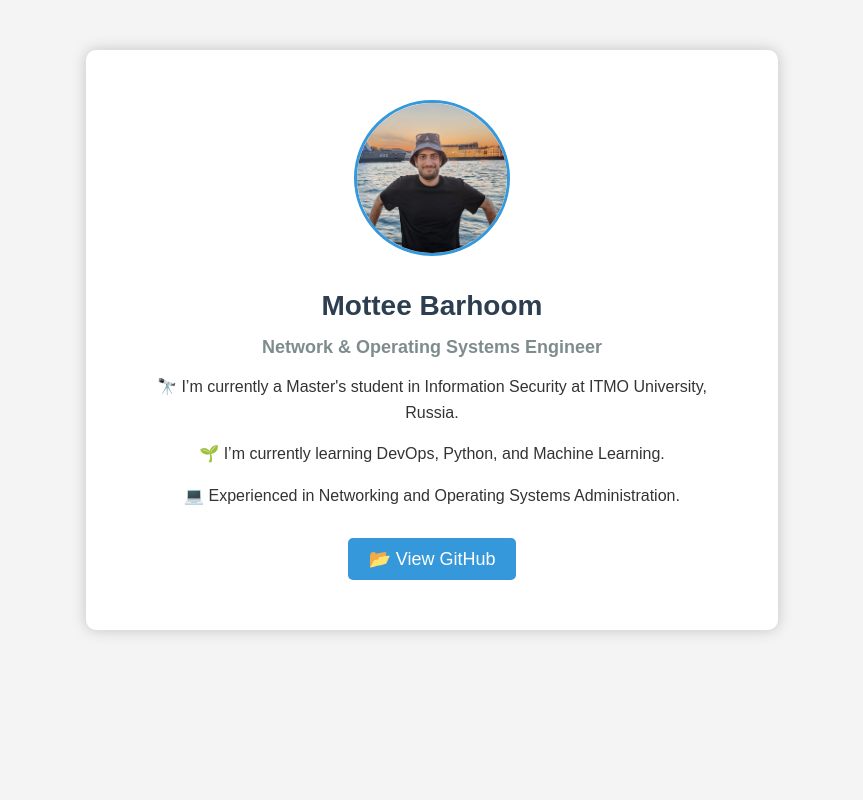
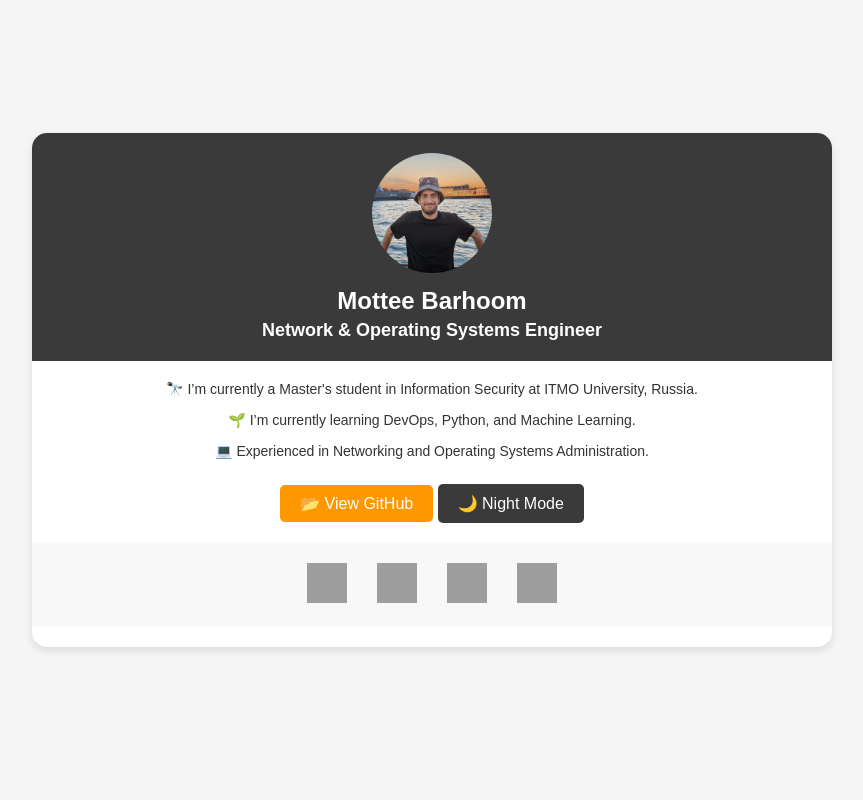
Before and after one commit to mottee-barhoom/mottee-barhoom.github.io, a Flask app: page /profile in a window 1280 px wide. Shown: the whole page, without its empty margins (208-1071 px from the left). Run offline with Flask 3, Linux system fonts and the light colour scheme; grey boxes are pictures that could not be loaded.

Commit message:
Last edition

```diff
--- /dev/null
+++ b/static/script.js
@@ -0,0 +1,14 @@
+document.addEventListener("DOMContentLoaded", function() {
+    const changeBtn = document.getElementById("changeContentBtn");
+    const modeToggle = document.getElementById("modeToggle");
+
+    // Switch between Night/Light Mode
+    modeToggle.addEventListener("click", function() {
+        document.body.classList.toggle("dark-mode");
+        if (document.body.classList.contains("dark-mode")) {
+            modeToggle.textContent = "☀️ Light Mode";
+        } else {
+            modeToggle.textContent = "🌙 Night Mode";
+        }
+    });
+});
--- a/static/styles.css
+++ b/static/styles.css
@@ -1,63 +1,163 @@
-/* Global Styles */
+/* General Reset */
+* {
+    margin: 0;
+    padding: 0;
+    box-sizing: border-box;
+}
+
+/* Body styling */
 body {
     font-family: 'Arial', sans-serif;
-    background-color: #f4f4f4;
+    background-color: #f5f5f5;
+    color: #333;
+    display: flex;
+    justify-content: center;
+    align-items: center;
+    height: 100vh;
+    padding: 20px;
+    transition: background-color 0.3s, color 0.3s;
+    flex-direction: column; /* To stack the content vertically */
+}
+
+/* Main container */
+.main-container {
+    width: 100%;
+    max-width: 800px; /* Larger width to cover more space */
+    display: flex;
+    justify-content: center;
+    align-items: center;
+    flex-direction: column; /* Center all content vertically */
+}
+
+/* Profile card styling */
+.profile-card {
+    background-color: #fff;
+    border-radius: 15px;
+    box-shadow: 0 4px 8px rgba(0, 0, 0, 0.1);
+    width: 100%;
+    overflow: hidden;
+    margin-bottom: 20px; /* Add some spacing below */
+    transition: transform 0.3s ease;
+    padding-bottom: 20px; /* Extra space at the bottom */
+}
+
+/* Hover effect */
+.profile-card:hover {
+    transform: scale(1.02);
+}
+
+/* Profile header */
+.profile-header {
+    text-align: center;
+    padding: 20px;
+    background-color: #3a3a3a;
+    color: white;
+}
+
+.profile-pic {
+    width: 120px;
+    height: 120px;
+    border-radius: 50%;
+    margin-bottom: 10px;
+}
+
+.name-title h1 {
+    font-size: 24px;
+    font-weight: bold;
+}
+
+.name-title h2 {
+    font-size: 18px;
+    margin-top: 5px;
+}
+
+/* Profile body */
+.profile-body {
+    padding: 20px;
     text-align: center;
 }
 
-.container {
-    width: 50%;
-    margin: auto;
-    margin-top: 50px;
-    background: white;
-    padding: 30px;
-    border-radius: 10px;
-    box-shadow: 0px 0px 15px rgba(0, 0, 0, 0.2);
-}
-
-.profile-card {
-    padding: 20px;
-}
-
-.profile-pic {
-    width: 150px;
-    height: 150px;
-    border-radius: 50%;
-    margin-bottom: 20px;
-    border: 3px solid #3498db;
-}
-
-h1 {
-    font-size: 28px;
-    margin: 10px 0;
-    color: #2c3e50;
-}
-
-h2 {
-    font-size: 18px;
-    color: #7f8c8d;
+.profile-body p {
+    font-size: 14px;
     margin-bottom: 15px;
 }
 
-p {
+.github-btn {
+    background-color: #ff9800;
+    color: white;
+    padding: 10px 20px;
     font-size: 16px;
-    line-height: 1.6;
-    color: #333;
-    margin-bottom: 10px;
-}
-
-.github-btn {
-    display: inline-block;
-    padding: 10px 20px;
-    background-color: #3498db;
-    color: white;
+    border: none;
+    border-radius: 5px;
+    cursor: pointer;
+    transition: all 0.3s ease;
     text-decoration: none;
-    font-size: 18px;
-    border-radius: 5px;
-    margin-top: 20px;
-    transition: 0.3s ease-in-out;
 }
 
 .github-btn:hover {
-    background-color: #2980b9;
+    background-color: #e68a00;
 }
+
+.mode-toggle-btn {
+    background-color: #3a3a3a;
+    color: white;
+    padding: 10px 20px;
+    font-size: 16px;
+    border: none;
+    border-radius: 5px;
+    cursor: pointer;
+    margin-top: 10px;
+}
+
+.mode-toggle-btn:hover {
+    background-color: #555;
+}
+
+/* Footer section with social links */
+.footer {
+    display: flex;
+    justify-content: center;
+    align-items: center;
+    padding: 20px;
+    background-color: #f8f8f8;
+}
+
+.footer a {
+    margin: 0 15px; /
+}
+
+.footer img {
+    width: 40px;
+    height: 40px;
+    transition: transform 0.3s;
+}
+
+.footer img:hover {
+    transform: scale(1.1);
+}
+
+/* Dark mode styles */
+body.dark-mode {
+    background-color: #333;
+    color: #f5f5f5;
+}
+
+body.dark-mode .profile-card {
+    background-color: #444;
+}
+
+body.dark-mode .profile-header {
+    background-color: #222;
+}
+
+body.dark-mode .github-btn {
+    background-color: #555;
+}
+
+body.dark-mode .mode-toggle-btn {
+    background-color: #ff9800;
+}
+
+body.dark-mode .mode-toggle-btn:hover {
+    background-color: #e68a00;
+}
--- a/templates/index.html
+++ b/templates/index.html
@@ -1,22 +1,56 @@
 <!DOCTYPE html>
 <html lang="en">
+
 <head>
     <meta charset="UTF-8">
     <meta name="viewport" content="width=device-width, initial-scale=1.0">
     <title>Mottee Barhoom - Profile</title>
-    <link rel="stylesheet" href="static/styles.css">
+    <link rel="stylesheet" href="{{ url_for('static', filename='styles.css') }}">
+    <script defer src="{{ url_for('static', filename='script.js') }}"></script>
 </head>
+
 <body>
-    <div class="container">
+
+    <div class="main-container">
         <div class="profile-card">
-            <img src="static/profile.jpg" alt="Mottee Barhoom" class="profile-pic">
+            <div class="profile-header">
+                <img src="{{ url_for('static', filename='profile.jpg') }}" alt="Profile Picture" class="profile-pic">
+                <div class="name-title">
                     <h1>Mottee Barhoom</h1>
                     <h2>Network & Operating Systems Engineer</h2>
+                </div>
+            </div>
+
+            <div class="profile-body">
                 <p>🔭 I’m currently a Master's student in Information Security at ITMO University, Russia.</p>
                 <p>🌱 I’m currently learning DevOps, Python, and Machine Learning.</p>
                 <p>💻 Experienced in Networking and Operating Systems Administration.</p>
+
+                <!-- GitHub Link -->
                 <a href="https://github.com/mottee-barhoom" target="_blank" class="github-btn">📂 View GitHub</a>
+
+                <!-- Night/Light Mode Toggle -->
+                <button id="modeToggle" class="mode-toggle-btn">🌙 Night Mode</button>
+            </div>
+
+            <div class="footer">
+                <a href="https://www.linkedin.com/in/mottee-barhoom-b1bb00137/" target="_blank">
+                    <img src="https://raw.githubusercontent.com/rahuldkjain/github-profile-readme-generator/master/src/images/icons/Social/linked-in-alt.svg" alt="Mottee Barhoom LinkedIn" />
+                </a>
+                <a href="https://www.facebook.com/mottee.barhoom" target="_blank">
+                    <img src="https://raw.githubusercontent.com/rahuldkjain/github-profile-readme-generator/master/src/images/icons/Social/facebook.svg" alt="Mottee Barhoom Facebook" />
+                </a>
+                <a href="https://t.me/Mottee_Barhoom" target="_blank">
+                    <img src="https://upload.wikimedia.org/wikipedia/commons/8/82/Telegram_logo.svg" alt="Mottee Barhoom Telegram" />
+                </a>
+                <a href="https://vk.com/mottee_barhoom" target="_blank">
+                    <img src="https://upload.wikimedia.org/wikipedia/commons/2/21/VK.com-logo.svg" alt="Mottee Barhoom VK" />
+                </a>
+            </div>
+
         </div>
     </div>
+
 </body>
+
 </html>
```
Lines whose indentation alone changed are shown as unchanged.
